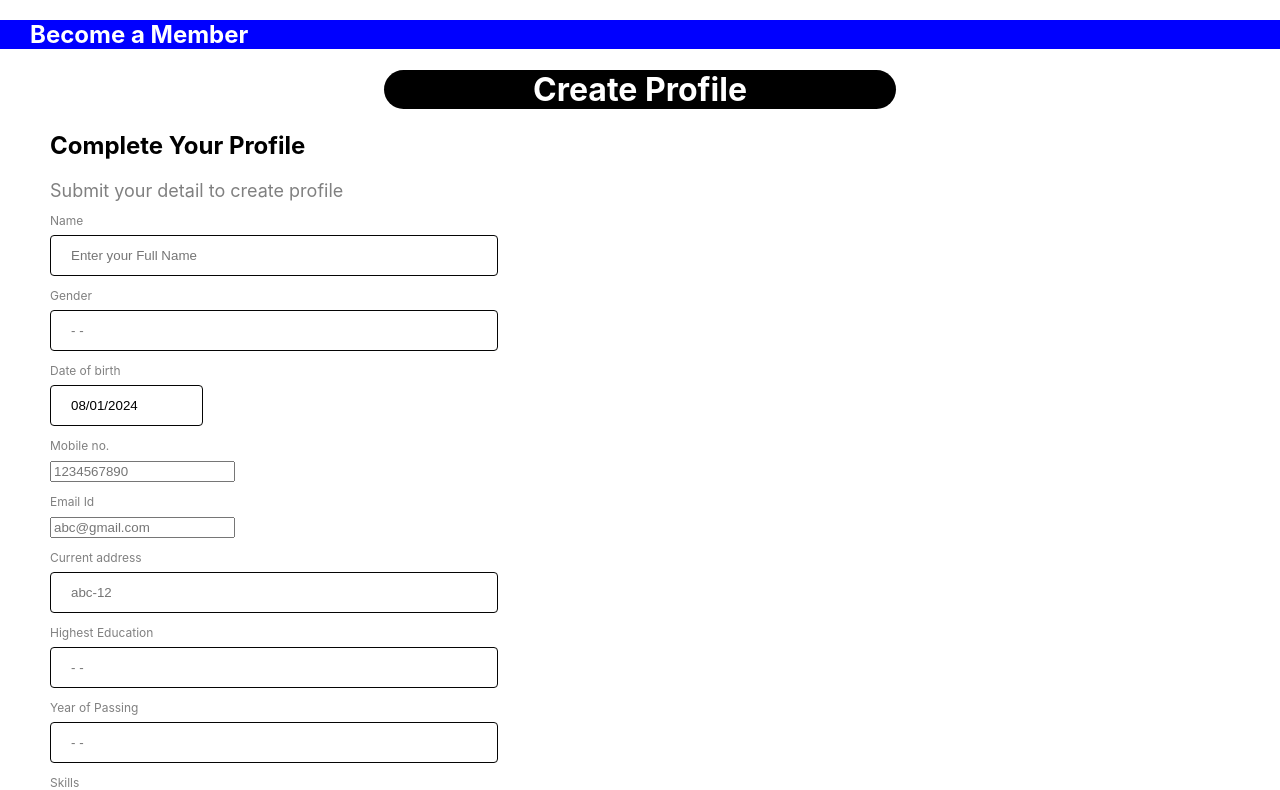
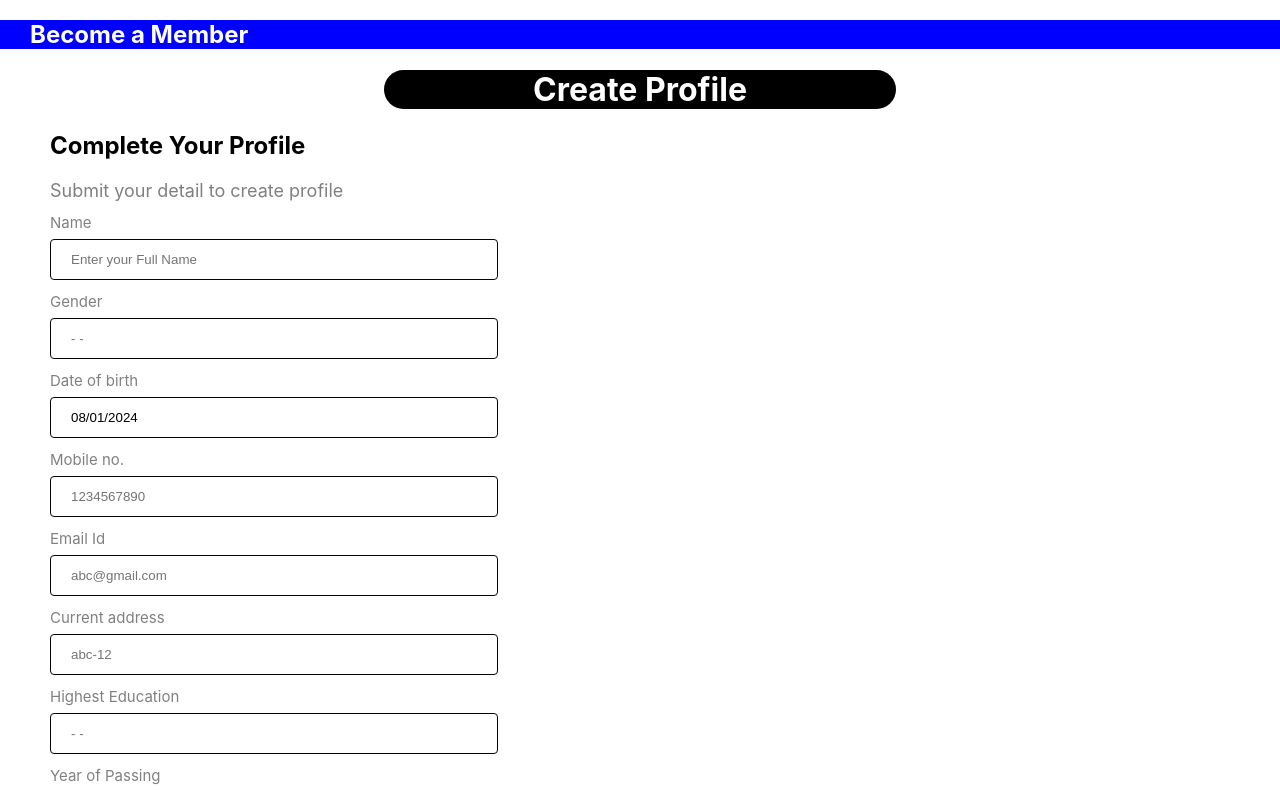
Before and after one commit to Vishal224122/react-form, a React (Create React App) app: page / in a window 1280 px wide. Shown: the top 790 px of the page. Built offline with nearby package versions, Linux system fonts and the light colour scheme.

Commit message:
Updated css

```diff
--- a/src/App.css
+++ b/src/App.css
@@ -37,12 +37,20 @@ body {
 
 .input-label {
   color: gray;
-  font-size: 12px;
+  font-size: 15px;
   margin-top: 12px;
   margin-bottom: 7px;
 }
 
-input[type=text],
+.react-datepicker-wrapper {
+  width: 100%
+}
+
+#datepicker {
+  width: 152
+}
+
+input,
 select {
   width: 70%;
   padding: 12px 20px;
--- a/src/Form.js
+++ b/src/Form.js
@@ -20,11 +20,11 @@ function Form() {
         if (!inputData.name) {
             errors.name = "Name is required"
         }
-        if (!inputData.currentAddress){
-            errors.currentAddress="Current address is required"
+        if (!inputData.currentAddress) {
+            errors.currentAddress = "Current address is required"
         }
-        if (!inputData.highestEducation){
-            errors.highestEducation="Highest education is required"
+        if (!inputData.highestEducation) {
+            errors.highestEducation = "Highest education is required"
         }
 
         if (!inputData.emailId) {
@@ -81,9 +81,7 @@ function Form() {
                 </div>
                 <div className="form-control">
                     <div className="input-label">Date of birth</div>
-                    <DatePicker selected={startDate} onChange={(date) => setStartDate(date)} ></DatePicker>
-
-                    {/* <input type="date" placeholder="- -" name="dateOfBirth" value={inputData.dateOfBirth} onChange={handeleData}></input> */}
+                    <DatePicker selected={startDate} onChange={(date) => setStartDate(date)}></DatePicker>
 
                 </div>
                 <div className="form-control">
@@ -103,7 +101,7 @@ function Form() {
                 <div className="form-control">
                     <div className="input-label">Current address</div>
 
-                    <input type="text" placeholder="abc-12" name="currentAddress" value={inputData.currentAddress} onChange={handeleData}/>
+                    <input type="text" placeholder="abc-12" name="currentAddress" value={inputData.currentAddress} onChange={handeleData} />
                     <div className="error-msg">{formErrors.currentAddress}</div>
 
 
```
